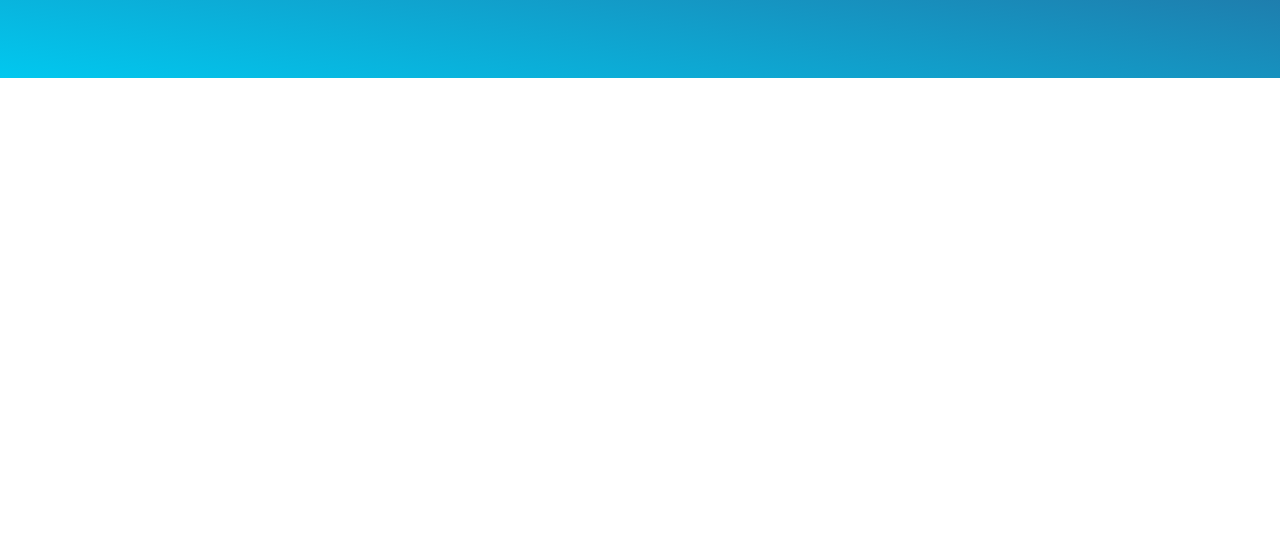
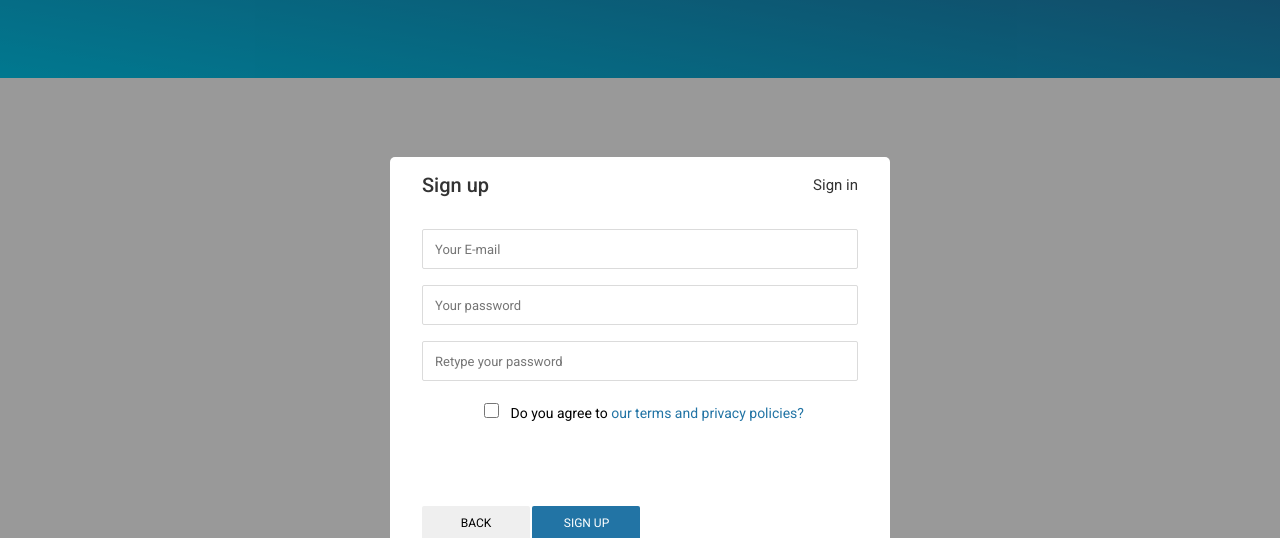
Before and after one commit to kyle41io/CloneMarket, a plain HTML site: page index.html in a window 1280 px wide. Shown: the part 42-580 px from the top of the page. Drawn offline with nearby package versions, Linux system fonts and the light colour scheme.

Commit message:
form commit

```diff
--- a/assets/css/base.css
+++ b/assets/css/base.css
@@ -3,6 +3,7 @@
     --black-color: #000;
     --text-color: #333;
     --primary-color: #2274a5;
+    --border-color: #dbdbdb;
 }
 
 * {
@@ -57,3 +58,46 @@ p {
         transform: scale(1);
     }
 }
+
+
+/* modal */
+
+.modal {
+    display: flex;
+    justify-content: center;
+    align-items: center;
+    position: fixed;
+    top: 0;
+    right: 0;
+    bottom: 0;
+    left: 0;
+    background-color: rgba(0, 0, 0, 0.4);
+}
+
+.modal__overlay {}
+
+.modal__body {
+    /* width: 300px;
+    height: 300px; */
+    background-color: var(--white-color);
+    z-index: 1;
+    border-radius: 5px;
+}
+
+
+/* btn style */
+
+.btn {
+    min-width: 108px;
+    min-height: 36px;
+    text-decoration: none;
+    border: none;
+    border-radius: 2px;
+    font-size: 1.2rem;
+    padding: 0;
+}
+
+.btn.btn--primary {
+    color: var(--white-color);
+    background-color: var(--primary-color);
+}
--- a/assets/css/main.css
+++ b/assets/css/main.css
@@ -234,3 +234,69 @@
     margin: auto;
     font-weight: 500;
 }
+
+
+/* auth form */
+
+.auth-form {
+    width: 500px;
+}
+
+.auth-form__container {
+    padding: 0 32px;
+}
+
+.auth-form__header {
+    display: flex;
+    align-items: center;
+    justify-content: space-between;
+}
+
+.auth-form__heading {
+    font-size: 2.0rem;
+    font-weight: 450;
+    color: var(--text-color);
+}
+
+.auth-form__switch-btn {
+    font-size: 1.5rem;
+    color: var(--text-color);
+    cursor: pointer;
+}
+
+.auth-form__form {}
+
+.auth-form__input {
+    height: 40px;
+    width: 100%;
+    margin-top: 16px;
+    padding: 0 12px;
+    font-size: 1.3rem;
+    border: 1px solid var(--border-color);
+    border-radius: 2px;
+}
+
+.auth-form__aside {
+    margin-top: 12px;
+}
+
+.auth-form__policy-text {
+    font-size: 1.4rem;
+    text-align: center;
+    padding: 0 12px;
+}
+
+.auth-form__policy-link {
+    color: var(--primary-color);
+    text-decoration: none;
+}
+
+#box-term {
+    height: 15px;
+    width: 15px;
+    margin: 8px;
+}
+
+.auth-form__controls {
+    margin-top: 80px;
+}
--- a/index.html
+++ b/index.html
@@ -109,6 +109,51 @@
         <div class="container"></div>
         <footer class="footer"></footer>
     </div>
+    <!-- modal -->
+    <div class="modal">
+        <div class="modal__overlay"></div>
+        <div class="modal__body">
+            <!-- form -->
+            <div class="auth-form">
+                <div class="auth-form__container">
+                    <div class="auth-form__header">
+                        <h3 class="auth-form__heading">Sign up</h3>
+                        <span class="auth-form__switch-btn">Sign in</span>
+                    </div>
+                    <div class="auth-form__form">
+                        <div class="auth-form__group">
+                            <input type="text" class="auth-form__input" placeholder="Your E-mail">
+                        </div>
+                        <div class="auth-form__group">
+                            <input type="text" class="auth-form__input" placeholder="Your password">
+                        </div>
+                        <div class="auth-form__group">
+                            <input type="text" class="auth-form__input" placeholder="Retype your password">
+                        </div>
+                    </div>
+                    <div class="auth-form__aside">
+                        <p class="auth-form__policy-text">
+                            <input type="checkbox" name="" id="box-term"> Do you agree to
+                            <a href="" class="auth-form__policy-link">our terms and privacy policies?</a>
+
+                        </p>
+                    </div>
+                    <div class="auth-form__controls">
+                        <button class="btn">BACK</button>
+                        <button class="btn btn--primary">SIGN UP</button>
+                    </div>
+                </div>
+
+                <div class="auth-form__socials">
+                    <a href="" class="btn btn--with-icon">
+                        <i class="fa-brands fa-square-facebook"></i>Link with Facebook</a>
+                    <a href="" class="btn btn--with-icon">
+                        <i class="fa-brands fa-google"></i>Link with Google </a>
+                </div>
+            </div>
+        </div>
+    </div>
+    </div>
 </body>
 
 </html>
```
